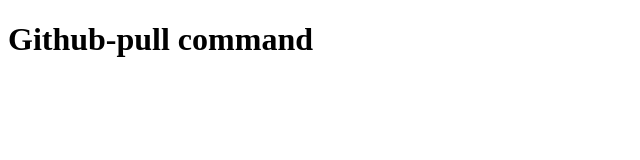
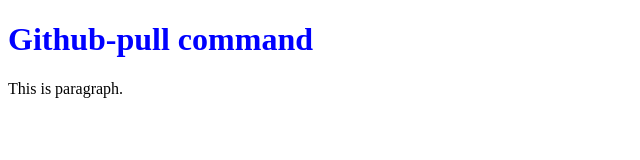
Before and after one commit to afshanAptech/pullRepo2407a, a plain HTML site: page index.html in a window 1280 px wide. Shown: the whole page, without its empty margins (0-640 px from the left). Drawn offline with Linux system fonts and the light colour scheme.

Commit message:
inline styling added in  index.html

```diff
--- a/index.html
+++ b/index.html
@@ -6,6 +6,7 @@
     <title>Document</title>
 </head>
 <body>
-    <h1>Github-pull command</h1>
+    <h1 style="color:blue;">Github-pull command</h1>
+    <p>This is paragraph.</p>
 </body>
 </html>
```
